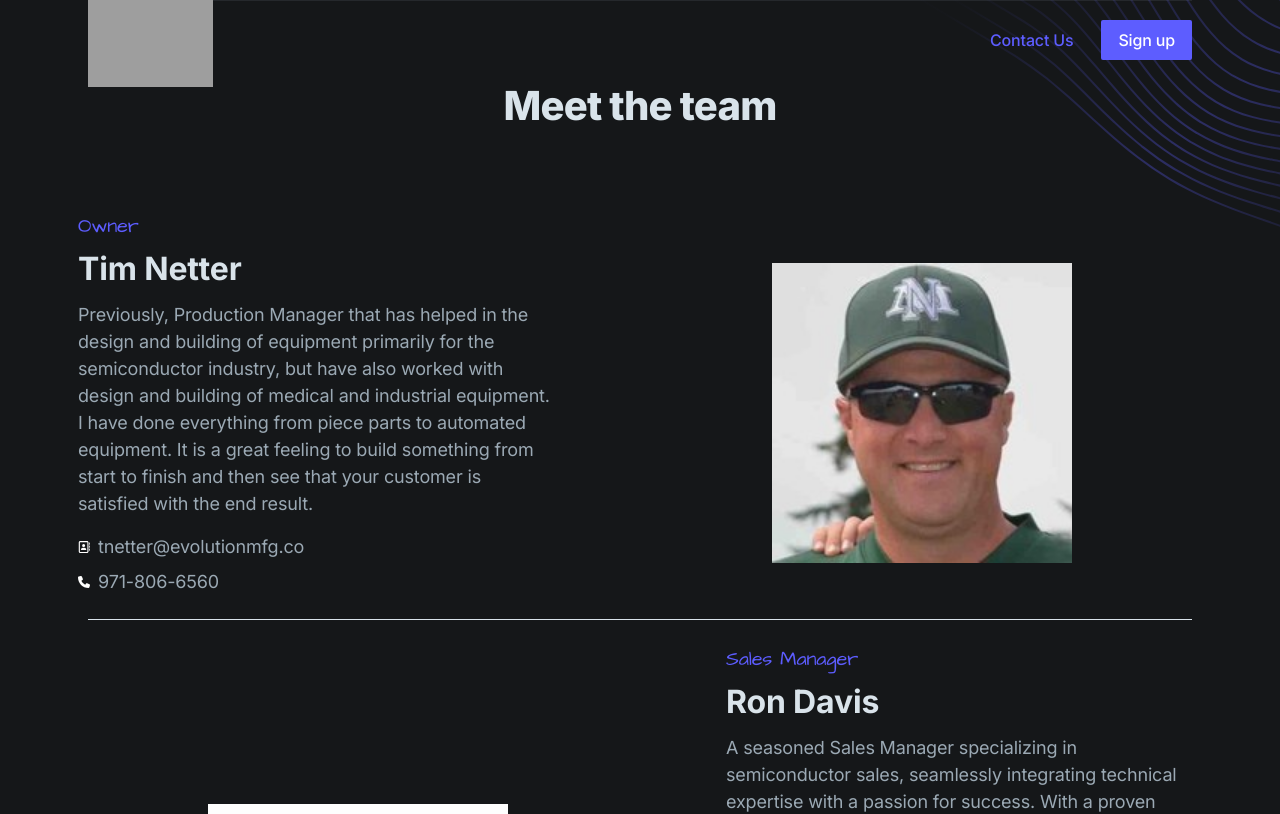
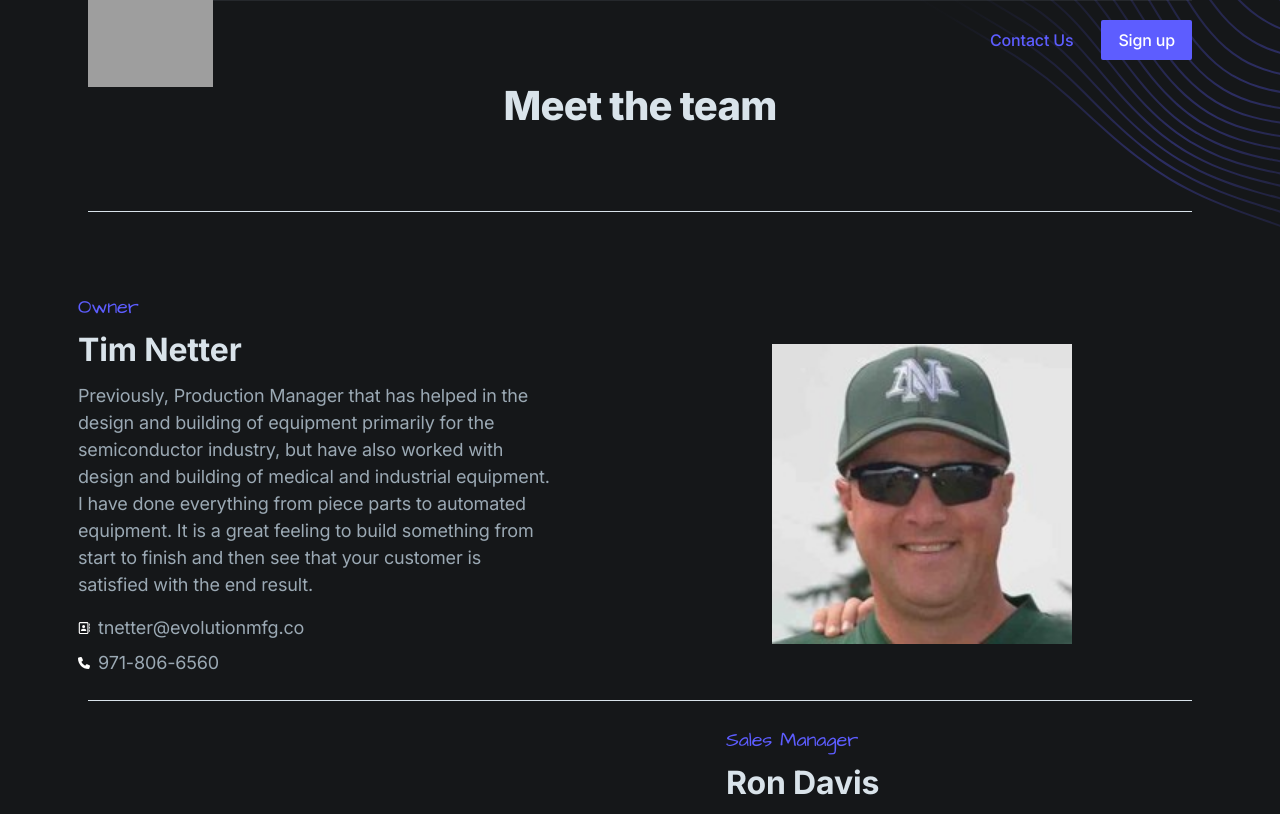
Before and after one commit to tnwrestler360/EvolutionWebPage, a Next.js app: page /signin in a window 1280 px wide. Shown: the top 814 px of the page. Built offline with nearby package versions, Linux system fonts and the light colour scheme; grey boxes are pictures that could not be loaded.

Commit message:
Changes to front landing page and contact us

```diff
--- a/app/(auth)/signin/page.tsx
+++ b/app/(auth)/signin/page.tsx
@@ -27,7 +27,7 @@ export default function SignIn() {
 
           {/* Items */}
           <div className="grid gap-20">
-
+            <hr></hr>
             {/* 1st item */}
             <div className="md:grid md:grid-cols-12 md:gap-6 items-center">
               {/* Image */}
--- a/components/hero.tsx
+++ b/components/hero.tsx
@@ -32,6 +32,8 @@ export default function Hero() {
           {/* Section header */}
           <div className="max-w-3xl mx-auto text-center pb-12 md:pb-16">
             <h1 className="h1 mb-4" data-aos="fade-up">Evolution Manufacturing</h1>
+            <hr></hr>
+            <br />
             <p className="text-xl text-gray-400 mb-8" data-aos="fade-up" data-aos-delay="200">At Evolution Manufacturing LLC, we are committed to providing high-quality manufacturing services that exceed our clients' expectations. Our mission is to deliver innovative solutions that help our clients succeed.</p>
             <div className="max-w-xs mx-auto sm:max-w-none sm:flex sm:justify-center">
               {/* <div data-aos="fade-up" data-aos-delay="400">
```
